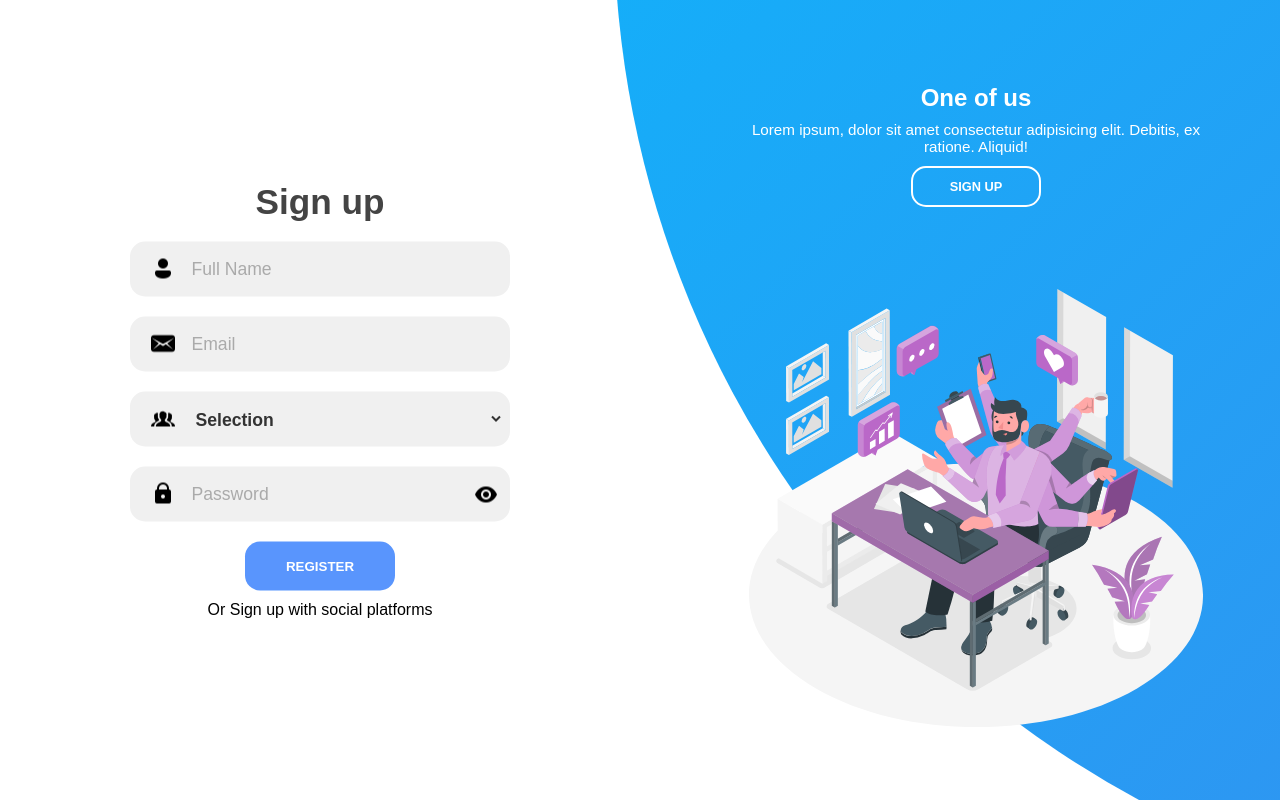
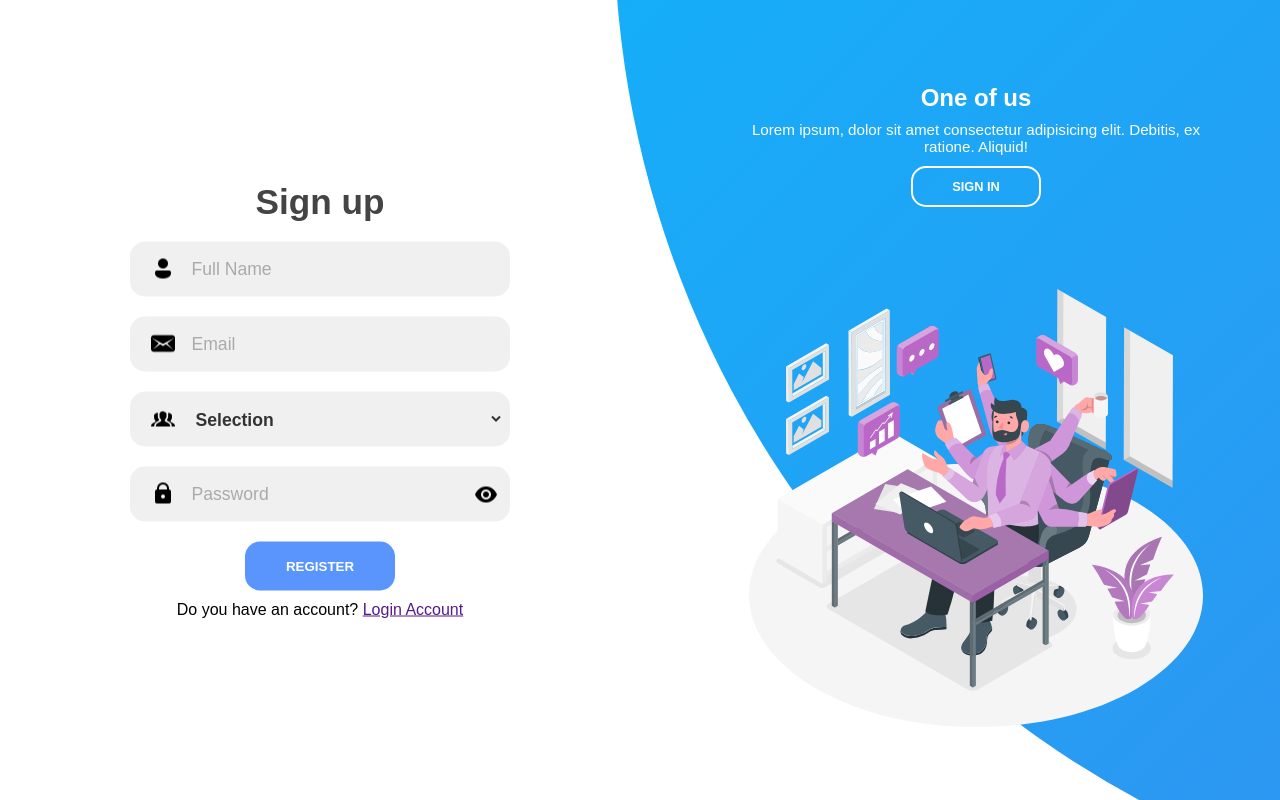
Before and after one commit to AkeelMNM/ConferenceMS-Frontend-Development, a React (Vite) app: page / in a window 1280 px wide. Both pictures are taken after a click on the button "SIGN UP". Built offline with nearby package versions, Linux system fonts and the light colour scheme.

Commit message:
minor change

```diff
--- a/components/user/LoginRegisterHandler.jsx
+++ b/components/user/LoginRegisterHandler.jsx
@@ -18,6 +18,7 @@ import ImgUser from 'url:../../images/Login/user.png';
 import ImgUsers from 'url:../../images/Login/users.png';
 import ImgEye from 'url:../../images/Login/eye.png';
 import ImgEyeHide from 'url:../../images/Login/eye-hide.png';
+import {Link} from "react-router-dom";
 
 
 // import Login from "./Login";
@@ -69,7 +70,7 @@ class LoginRegisterHandler extends Component {
             closeButton:false
         }
         /**
-         * Validating the create account submission input fields
+         * Validating the login account submission input fields
          * Displaying Error message if any input field is empty
          */
         if(User.email === ''){
@@ -211,7 +212,7 @@ class LoginRegisterHandler extends Component {
                                 />
                             </div>
                             <input type={"submit"} value={"Login"} className={"btn solid"} onClick={event => this.loginAccount(event)} />
-                            <p className={"social-media"}>Or Sign up with social platforms</p>
+                            <p className={"p-link"}>Don't have an account? <Link id={'linkC'} onClick={this.changeSignInForm.bind(this)}> Create Account </Link> </p>
                         </form>
 
                 {/* ----------------------------- Registration Form ----------------------------- */}
@@ -250,7 +251,7 @@ class LoginRegisterHandler extends Component {
                                 />
                             </div>
                             <input type={"submit"} className={"btn"} value={"Register"} onClick={event => this.registerAccount(event)}/>
-                            <p className={"social-media"}>Or Sign up with social platforms</p>
+                            <p className={"p-link"}>Do you have an account? <Link id={'linkC'} onClick={this.changeSignUpForm.bind(this)}> Login Account </Link> </p>
                         </form>
 
                 {/* ------------ Registration Form  end ------------ */}
@@ -278,7 +279,7 @@ class LoginRegisterHandler extends Component {
                                 Lorem ipsum, dolor sit amet consectetur adipisicing elit. Debitis,
                                 ex ratione. Aliquid!
                             </p>
-                            <button className={"btn transparent"} id={"sign-in-btn"} onClick={this.changeSignUpForm.bind(this)} >Sign up</button>
+                            <button className={"btn transparent"} id={"sign-in-btn"} onClick={this.changeSignUpForm.bind(this)} >Sign In</button>
                         </div>
                         <img src={Img022} className={"image"} />
                     </div>
```
